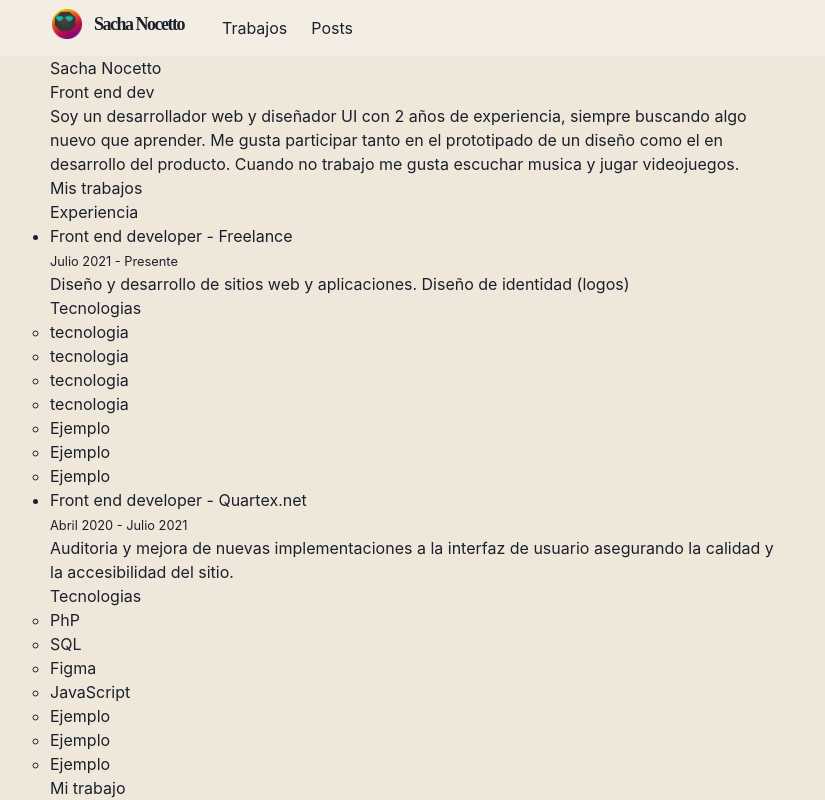
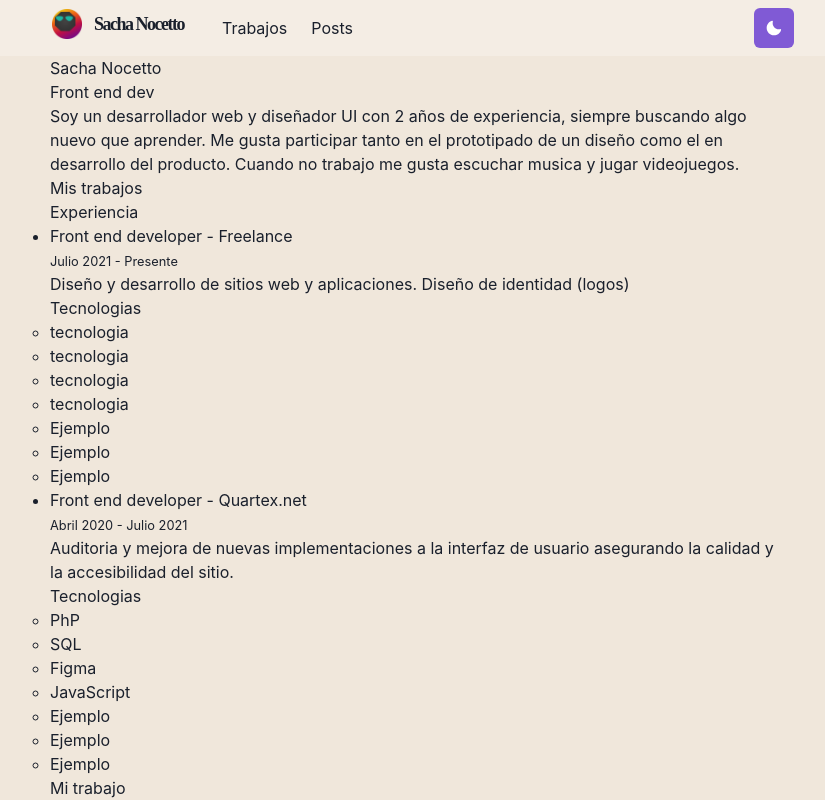
Before and after one commit to lorddesert/my-portfolio, a Next.js app: page / in a window 1280 px wide. Shown: the top 800 px of the page, without its empty margins (222-1047 px from the left). Built offline with nearby package versions, Linux system fonts and the light colour scheme.

Commit message:
add toggle theme button

```diff
--- a/components/navbar.js
+++ b/components/navbar.js
@@ -15,8 +15,8 @@ import {
  IconButton,
  useColorModeValue
 } from '@chakra-ui/react'
-
-import { HamburgerIcon, HumburgetIcon } from '@chakra-ui/icons'
+import { HamburgerIcon } from '@chakra-ui/icons'
+import ThemeToggleButton from './theme-toggle-button'
 
 const LinkItem = ({ href, path, children }) => {
  const active = path === href
@@ -78,6 +78,7 @@ const Navbar = props => {
     </Stack>
 
     <Box flex={1} align="right">
+    <ThemeToggleButton />
      <Box ml={2} display={{ base: 'inline-block', md: 'none' }}>
       <Menu>
        <MenuButton
```
